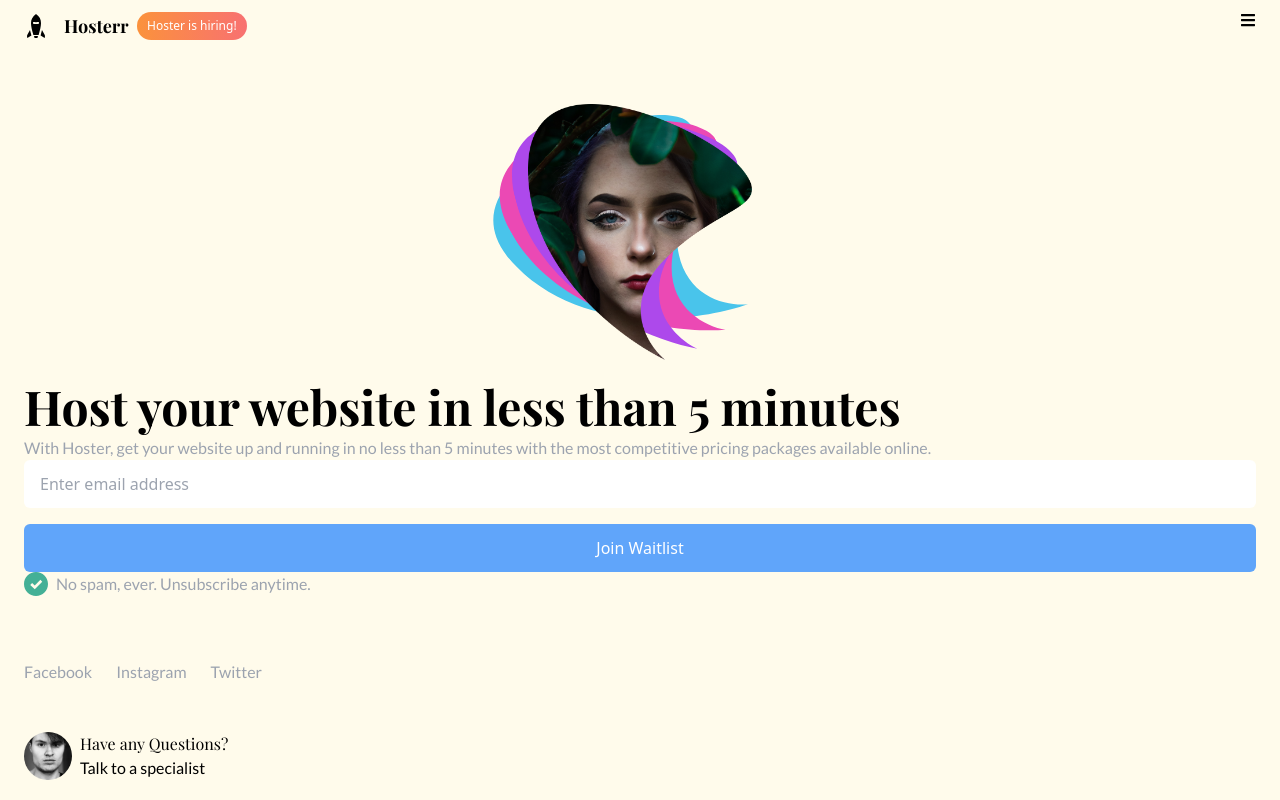
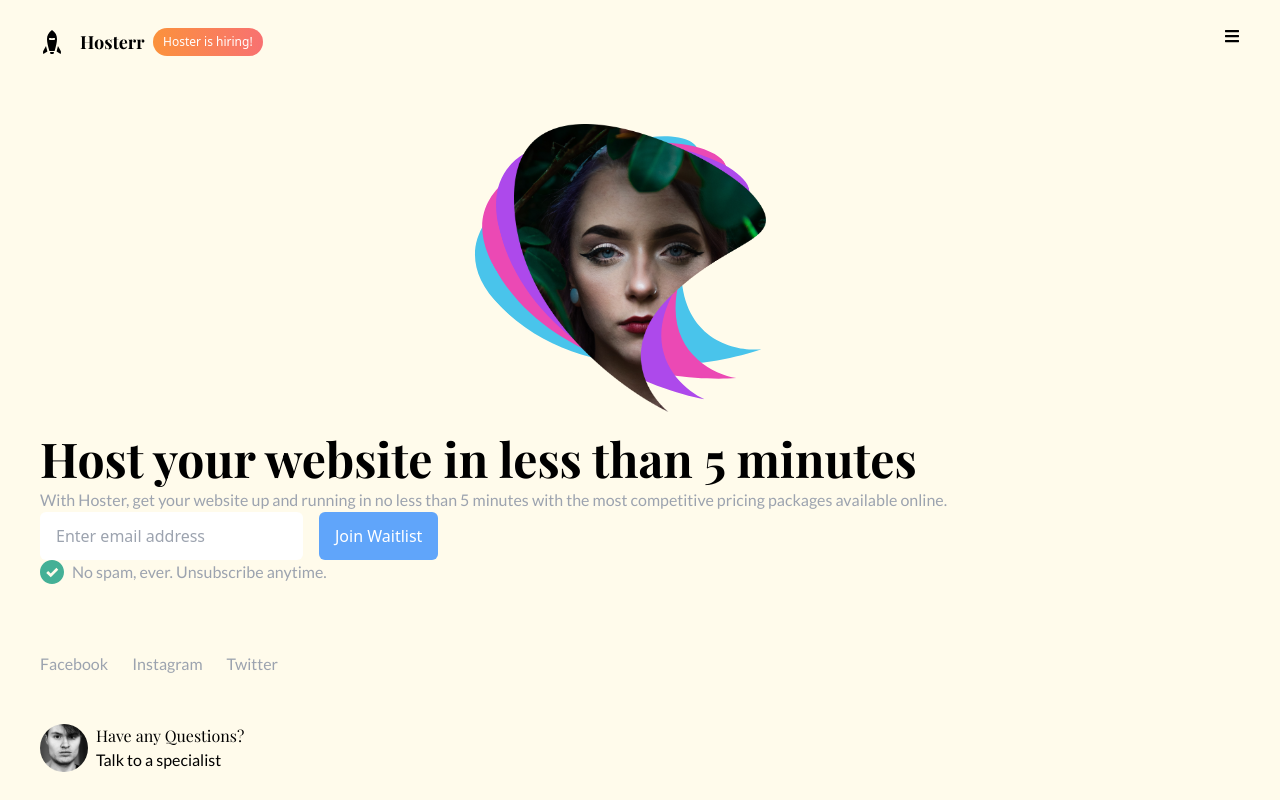
Before and after one commit to ashirwad0201/TailwindLandingPage, a React (Vite) app: page / in a window 1280 px wide. Built offline with nearby package versions, Linux system fonts and the light colour scheme; a web font is replaced by a local one.

Commit message:
responsiveness for md-devices

```diff
--- a/src/App.jsx
+++ b/src/App.jsx
@@ -7,7 +7,7 @@
 
   return (
     <>
-    <div className="bg-amber-50 min-h-screen px-6 py-3 flex flex-col gap-16">
+    <div className="bg-amber-50 min-h-screen px-6 py-3 flex flex-col gap-16 md:px-10 md:py-7 md:justify-between">
       <Header/>
       <Body/>
       <Footer/>
--- a/src/Components/Body.jsx
+++ b/src/Components/Body.jsx
@@ -4,15 +4,15 @@
   return (
     <div className="space-y-4">
       <div className="flex items-center justify-center">
-        <img src="./assets/Blue-Shape.svg" alt="1st" className="-rotate-45 h-64"/>
-        <img src="./assets/Pink-Shape.svg" alt="2nd" className="absolute -rotate-[30deg] h-64"/>
-        <img src="./assets/Purple-Shape.svg" alt="3rd" className="absolute -rotate-[15deg] h-64"/>
-        <img src="./assets/Hero-Model.png" alt="hero" className="absolute h-64"/>
+        <img src="./assets/Blue-Shape.svg" alt="1st" className="-rotate-45 h-64 md:h-72"/>
+        <img src="./assets/Pink-Shape.svg" alt="2nd" className="absolute -rotate-[30deg] h-64 md:h-72"/>
+        <img src="./assets/Purple-Shape.svg" alt="3rd" className="absolute -rotate-[15deg] h-64 md:h-72"/>
+        <img src="./assets/Hero-Model.png" alt="hero" className="absolute h-64 md:h-72"/>
       </div>
       <div>
         <h1 className="text-5xl font-bold font-playfair leading-tight">Host your website in less than 5 minutes</h1>
         <p className="font-lato text-gray-400">With Hoster, get your website up and running in no less than 5 minutes with the most competitive pricing packages available online.</p>
-        <form action="" className="flex flex-col gap-4">
+        <form action="" className="flex flex-col gap-4 md:flex-row">
             <input className="rounded-md px-4 py-3 placeholder:text-gray-400" type="email" placeholder="Enter email address" />
             <button className="rounded-md px-4 py-3 bg-blue-400 hover:bg-blue-600 text-white">Join Waitlist</button>
         </form>
```
